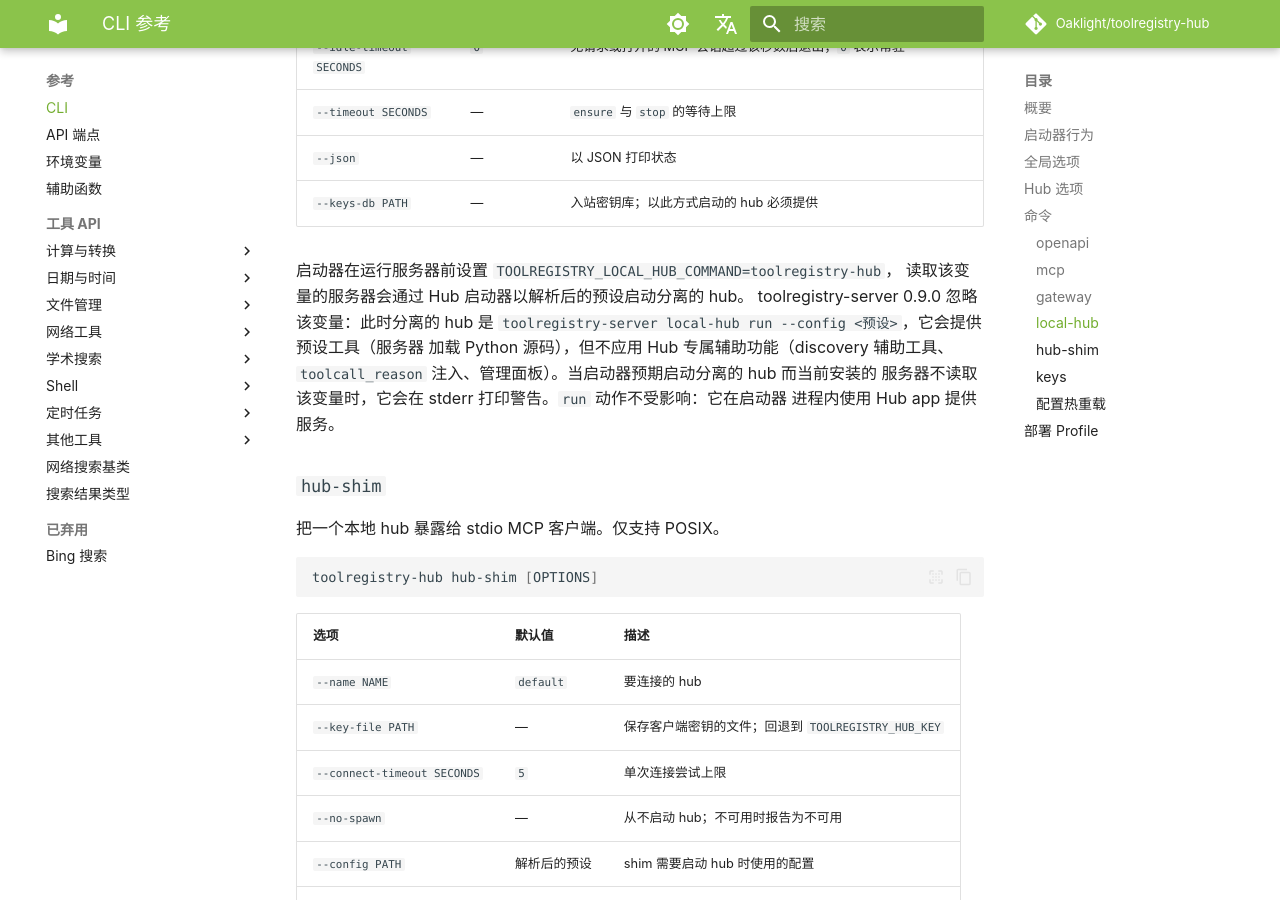
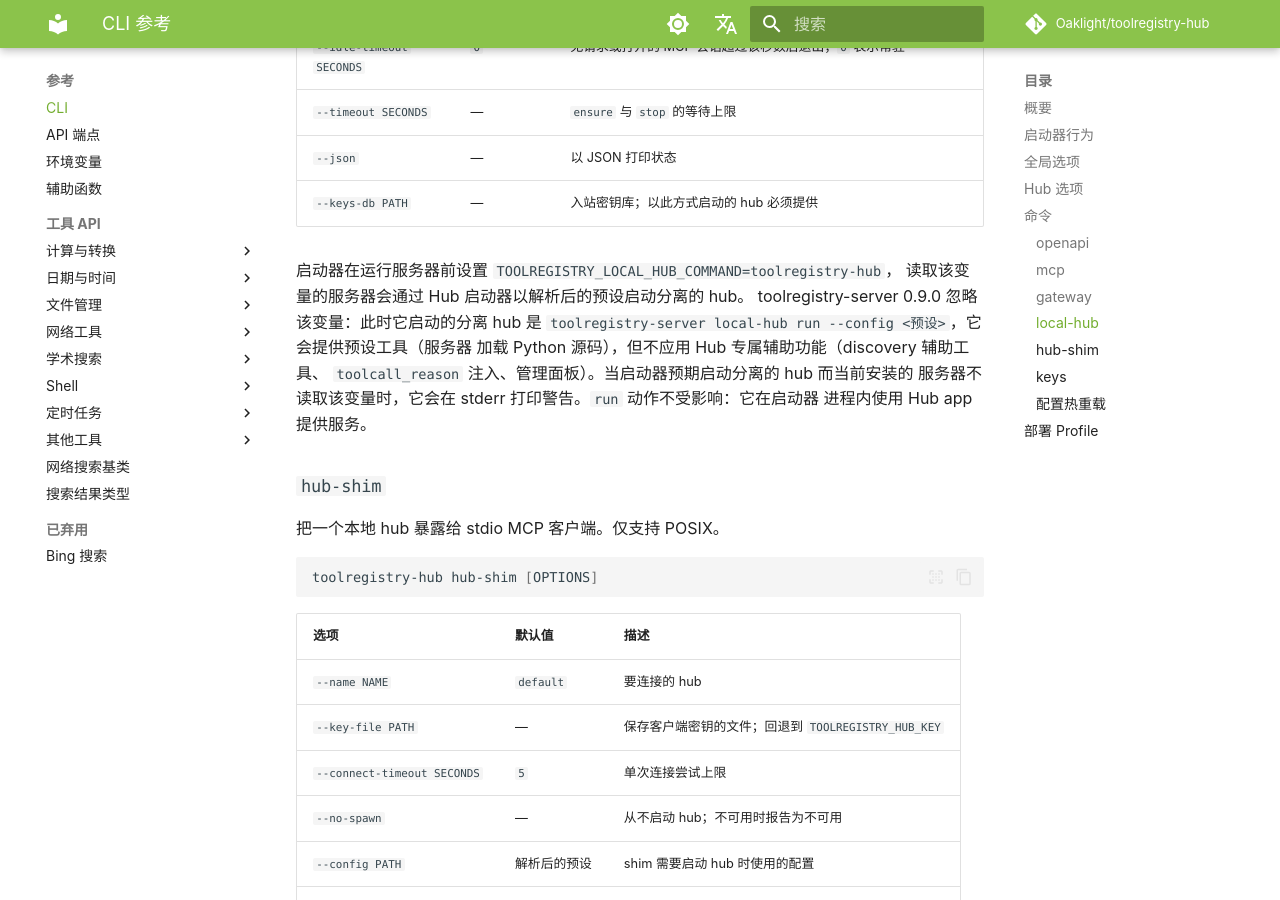
Before and after one commit to Oaklight/toolregistry-hub, an MkDocs documentation site: the page built from docs/reference/cli.md, in a window 1280 px wide and 900 px high, scrolled down 3876 px. Built offline with MkDocs 1.6.1 and Material for MkDocs 9.7.7, drawn with Linux system fonts in a browser that asks for light colours; some web fonts are replaced; comment, search, counter and statistics services are not loaded.

Commit message:
docs(reference): 分离 hub 限制改为条件表述（#271）

```diff
--- a/docs/reference/cli.md
+++ b/docs/reference/cli.md
@@ -138,7 +138,7 @@ toolregistry-hub local-hub [run|ensure|stop|status] [OPTIONS]
 
 启动器在运行服务器前设置 `TOOLREGISTRY_LOCAL_HUB_COMMAND=toolregistry-hub`，
 读取该变量的服务器会通过 Hub 启动器以解析后的预设启动分离的 hub。
-toolregistry-server 0.9.0 忽略该变量：此时分离的 hub 是
+toolregistry-server 0.9.0 忽略该变量：此时它启动的分离 hub 是
 `toolregistry-server local-hub run --config <预设>`，它会提供预设工具（服务器
 加载 Python 源码），但不应用 Hub 专属辅助功能（discovery 辅助工具、
 `toolcall_reason` 注入、管理面板）。当启动器预期启动分离的 hub 而当前安装的
```
